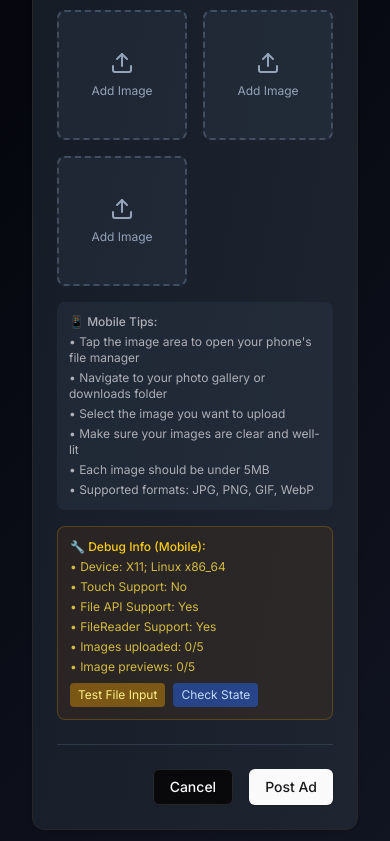
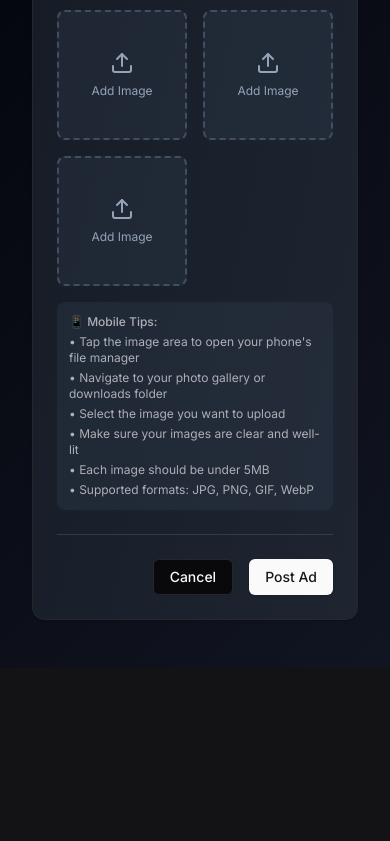
Before and after one commit to heydeepakch/rungta-shelfIt-frontend, a React (Vite) app: page /post in a window 390 px wide. Shown: the part 1156-1997 px from the top of the page. After the commit the page ends 1824 px from the top, so only its background shows below. Built offline with nearby package versions, Linux system fonts and the light colour scheme; no server answers; sample sign-in values are in the browser's storage; a web font is replaced by a local one.

Commit message:
fixed image upload in phone

```diff
--- a/src/pages/PostAdPage.tsx
+++ b/src/pages/PostAdPage.tsx
@@ -625,42 +625,8 @@ export const PostAdPage = () => {
               </div>
 
               {/* Debug panel for mobile troubleshooting */}
-              {isMobile && (
-                <div className="text-xs bg-yellow-900/20 border border-yellow-600/30 p-3 rounded-lg">
-                  <p className="font-medium mb-1 text-yellow-400">🔧 Debug Info (Mobile):</p>
-                  <div className="space-y-1 text-xs text-yellow-300/80">
-                    <p>• Device: {navigator.userAgent.split('(')[1]?.split(')')[0] || 'Unknown'}</p>
-                    <p>• Touch Support: {('ontouchstart' in window) ? 'Yes' : 'No'}</p>
-                    <p>• File API Support: {('File' in window) ? 'Yes' : 'No'}</p>
-                    <p>• FileReader Support: {('FileReader' in window) ? 'Yes' : 'No'}</p>
-                    <p>• Images uploaded: {formData.images.length}/5</p>
-                    <p>• Image previews: {imagePreviews.length}/5</p>
-                  </div>
-                  <div className="flex gap-2 mt-2">
-                    <button
-                      type="button"
-                      onClick={testFileInput}
-                      className="px-2 py-1 bg-yellow-600/50 text-yellow-200 text-xs rounded hover:bg-yellow-600/70 transition-colors"
-                    >
-                      Test File Input
-                    </button>
-                    <button
-                      type="button"
-                      onClick={() => {
-                        console.log('Current state:', {
-                          formData: formData.images.length,
-                          imagePreviews: imagePreviews.length,
-                          isMobile
-                        });
-                        toast.info(`Images: ${formData.images.length}, Previews: ${imagePreviews.length}`);
-                      }}
-                      className="px-2 py-1 bg-blue-600/50 text-blue-200 text-xs rounded hover:bg-blue-600/70 transition-colors"
-                    >
-                      Check State
-                    </button>
-                  </div>
-                </div>
-              )}
+
+
             </div>
 
             {/* Submit Button */}
```
